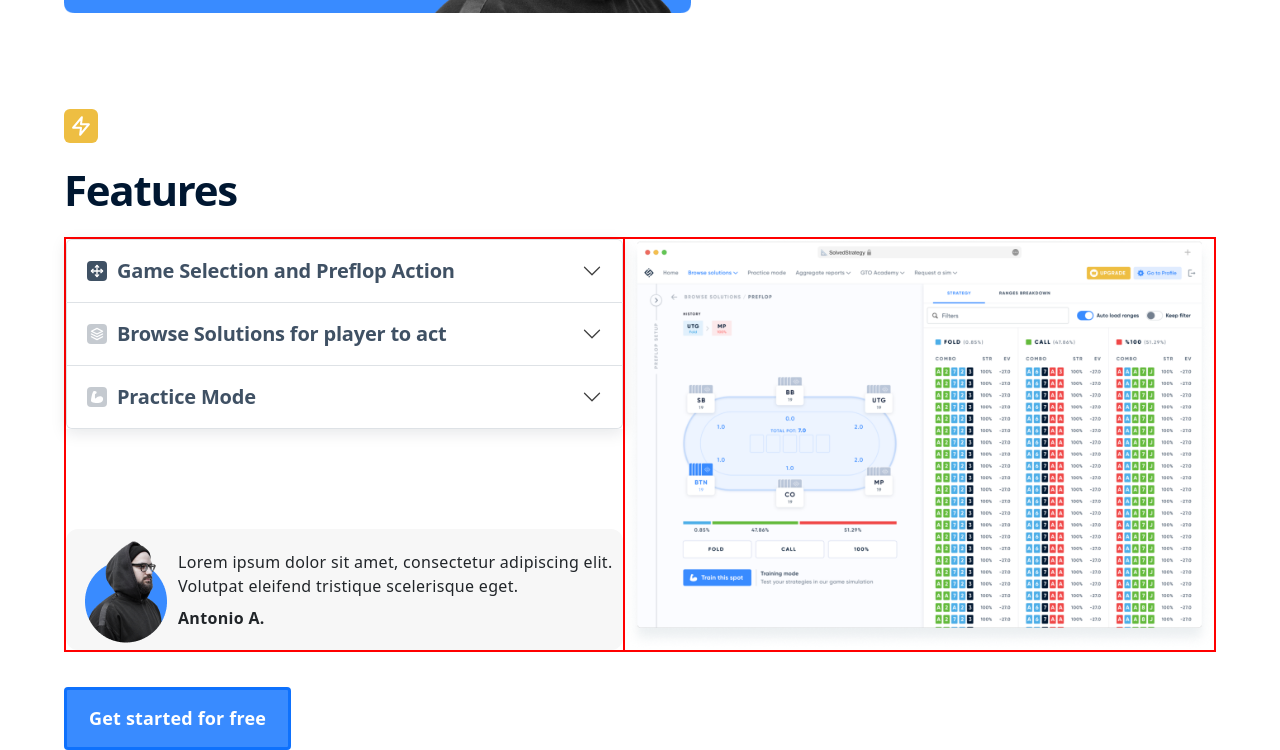
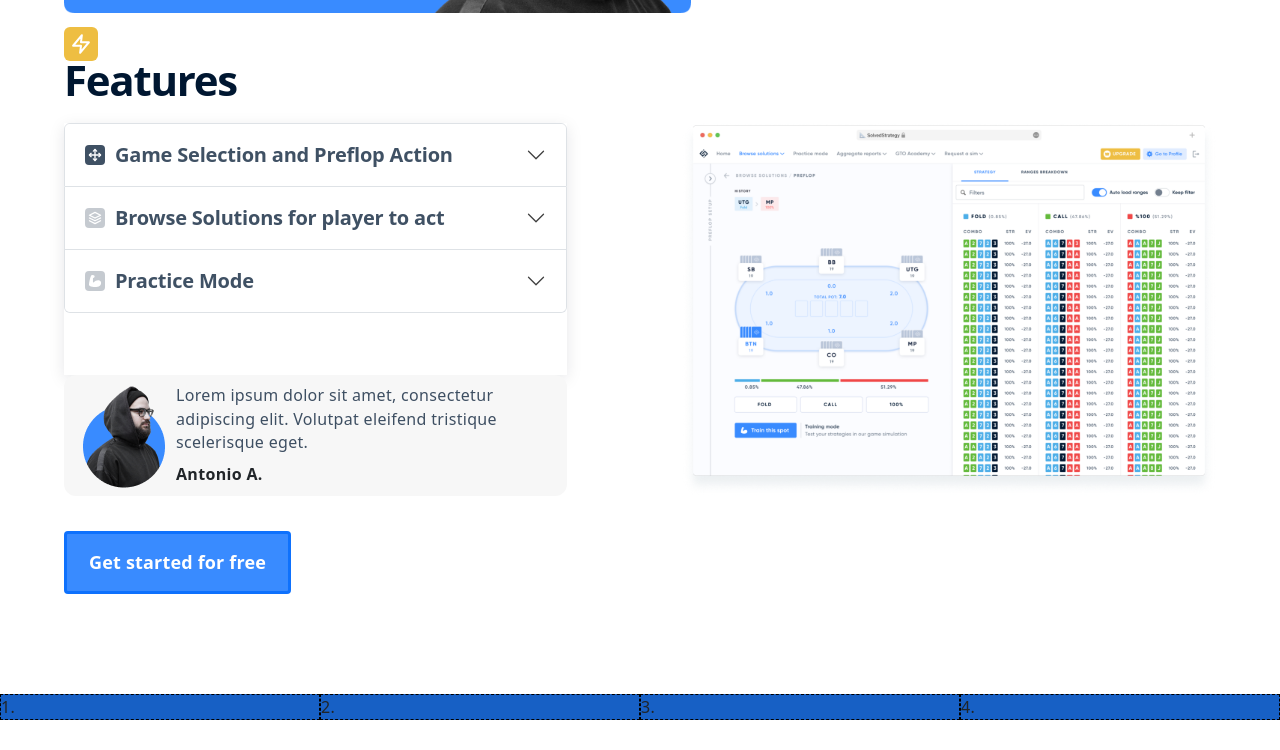
Before and after one commit to Pavel-Vladimirovich/UpWork, a plain HTML site: page index.html in a window 1280 px wide. Shown: the part 1237-1987 px from the top of the page. After the commit the page ends 1957 px from the top, so only its background shows below. Drawn offline with nearby package versions, Linux system fonts and the light colour scheme.

Commit message:
адаптив 30.09

```diff
--- a/index.html
+++ b/index.html
@@ -107,7 +107,9 @@
             <div class="story__item__text-container">
               <h3 class="story__title">Our story</h2>
                 <p class="story__text">Lorem ipsum dolor sit amet, consectetur adipiscing elit. Volutpat eleifend
-                  tristique scelerisque eget. Lorem ipsum dolor sit amet consectetur, adipisicing elit. Hic voluptate, asperiores modi sequi neque deserunt doloribus reiciendis dolorem rerum magnam impedit. Eius veritatis et corrupti? Aliquid eius amet corporis quam.</p>
+                  tristique scelerisque eget. Lorem ipsum dolor sit amet consectetur, adipisicing elit. Hic voluptate,
+                  asperiores modi sequi neque deserunt doloribus reiciendis dolorem rerum magnam impedit. Eius veritatis
+                  et corrupti? Aliquid eius amet corporis quam.</p>
                 <p class="story__text">Lorem ipsum dolor sit amet, consectetur adipiscing elit. Volutpat eleifend
                   tristique scelerisque eget.</p>
             </div>
@@ -118,19 +120,19 @@
 
       <section class="section__features">
         <div class="section__features__container">
-          <div class="icon section__features-icon"><img src="/img/__features/features.svg" alt="icon"></div>
+          <!-- <div class="icon section__features-icon"><img class="features__icon" src="/img/__features/features.svg" alt="icon"></div> -->
           <h3 class="title section__features-title">Features</h3>
 
           <div class="features">
 
             <div class="features__item_left">
-              <div class="features__accordion">
               <div class="accordion " id="accordionFlushExample">
                 <div class="accordion-item">
                   <h2 class="accordion-header" id="flush-headingOne">
                     <button class="accordion-button collapsed" type="button" data-bs-toggle="collapse"
                       data-bs-target="#flush-collapseOne" aria-expanded="false" aria-controls="flush-collapseOne">
-                        <img class="accordion-img" src="/img/__features/game selection.svg" alt="icon"> Game Selection and Preflop Action
+                      <img class="accordion-img" src="/img/__features/game selection.svg" alt="icon"> Game Selection and
+                      Preflop Action
                     </button>
                   </h2>
                   <div id="flush-collapseOne" class="accordion-collapse collapse" aria-labelledby="flush-headingOne"
@@ -144,7 +146,8 @@
                   <h2 class="accordion-header" id="flush-headingTwo">
                     <button class="accordion-button collapsed" type="button" data-bs-toggle="collapse"
                       data-bs-target="#flush-collapseTwo" aria-expanded="false" aria-controls="flush-collapseTwo">
-                        <img class="accordion-img" src="/img/__features/browse solutions.svg" alt="icon">Browse Solutions for player to act
+                      <img class="accordion-img" src="/img/__features/browse solutions.svg" alt="icon">Browse Solutions
+                      for player to act
                     </button>
                   </h2>
                   <div id="flush-collapseTwo" class="accordion-collapse collapse" aria-labelledby="flush-headingTwo"
@@ -161,14 +164,13 @@
                       <img class="accordion-img" src="/img/__features/practice mode.svg" alt="icon">Practice Mode
                     </button>
                   </h2>
-                    <div id="flush-collapseThree" class="accordion-collapse collapse"
-                      aria-labelledby="flush-headingThree" data-bs-parent="#accordionFlushExample">
+                  <div id="flush-collapseThree" class="accordion-collapse collapse" aria-labelledby="flush-headingThree"
+                    data-bs-parent="#accordionFlushExample">
                     <div class="accordion-body">Placeholder content for this accordion, which is intended to
                       demonstrate the <code>.accordion-flush</code> class. This is the third item's accordion body.
                       Nothing more exciting happening here in terms of content, but just filling up the space to make
                       it look, at least at first glance, a bit more representative of how this would look in a
                       real-world application. lor</div>
-                    </div>
                   </div>
                 </div>
               </div>
@@ -187,8 +189,8 @@
             </div>
 
             <div class="features__item_right">
-              <div class="features__img1">
-                <img src="/img/__features/Safari window.png" class="features__img"  alt="png">
+              <div class="features__container__img">
+                <img src="/img/__features/Safari window.png" class="features__img" alt="window png">
               </div>
             </div>
 
@@ -202,7 +204,14 @@
 
   </main>
   <!--main-->
-  <footer class="page__footer"></footer>
+  <footer class="page__footer">
+    <div class="block">
+      <div class="items1 style__item">1.</div>
+      <div class="items2 style__item">2.</div>
+      <div class="items3 style__item">3.</div>
+      <div class="items4 style__item">4.</div>
+    </div>
+  </footer>
 </body>
 <script src="js/script.js"></script>
 
--- a/sass/style.scss
+++ b/sass/style.scss
@@ -258,11 +258,13 @@ $secondary-color-hover: #1760c5;
 .section__story__container {
   display: flex;
   align-items: center;
-  margin-bottom: 72px;
+  // margin-bottom: 72px;
+  // border: 2px solid red;
+
 
   @media (max-width: 1140px) {
     flex-direction: column-reverse;
-    margin-bottom: clamp(1.1765rem, -0.0172rem + 6.3414vw, 4.2353rem);
+    // margin-bottom: clamp(1.1765rem, -0.0172rem + 6.3414vw, 4.2353rem);
   }
 }
 
@@ -344,6 +346,8 @@ $secondary-color-hover: #1760c5;
 .section__features {}
 
 .section__features__container {
+  // border: 2px solid red;
+
   @media (max-width: 1140px) {
     // display: flex;
     align-items: center;
@@ -352,31 +356,54 @@ $secondary-color-hover: #1760c5;
 }
 
 .section__features-icon {
-//  img{ width: 24px;}
+  .features__icon {
+    width: 34px;
+
+    @media (max-width: 1140px) {
+      width: clamp(1.1765rem, 0.6715rem + 2.6829vw, 2.4706rem);
+    }
+  }
 
   @media (max-width: 1140px) {
     display: inline-block;
     position: relative;
     top: -10px;
     left: 0px;
-    // width: clamp(1.1765rem, 0.6715rem + 2.6829vw, 2.4706rem);
 
   }
 }
 
 .section__features-title {
   // border: 1px solid red;
-  margin: 24px 0px 24px 0px;
-  margin-bottom: 24px;
+  margin: 20px 0px 20px 0px;
+  position: relative;
+
+  // margin-bottom: 24px;
+  &::before {
+    content: '';
+    position: absolute;
+    top: -30px;
+    left: 0px;
+    width: 34px;
+    height: 34px;
+    background: url(/img/__features/features.svg);
+  }
 
   @media (max-width: 1140px) {
-    display: inline-block;
+
+    // display: inline-block;
+    &::before {
+      // width: clamp(1.25rem, 0.8462rem + 1.7949vw, 2.125rem);
+      // height: clamp(1.25rem, 0.8462rem + 1.7949vw, 2.125rem);
+      top: 6px;
+      left: -35px;
+    }
   }
 
 }
 
 .features {
-  border: 1px solid red;
+  // border: 2px solid rgb(0, 0, 0);
   display: flex;
   justify-content: space-between;
 
@@ -390,28 +417,38 @@ $secondary-color-hover: #1760c5;
 .features__item_left {
   display: flex;
   flex-direction: column;
-  justify-content: space-between;
-  border: 1px solid red;
-  flex: 0 1 675px;
+  // justify-content: space-between;
+  // border: 2px solid red;
+  flex: 0 1 575px;
+  width: 100%;
+  margin-right: 10%;
+
+  @media (max-width: 1140px) {
+    margin: 0px 0px 20px 0px;
+    flex-basis: auto;
+  }
+}
+
+.features__item_right {
+  flex: 0 2 auto;
   // max-width: 675px;
 
 }
 
-.features__item_right {
-  flex: 0 1 auto;
-  // max-width: 675px;
+.features__container__img {
+  // border: 2px solid rgb(15, 174, 47);
+  // width: 100%;
+
+  & .features__img {
+    object-fit: cover;
+    max-width: 100%;
+    // border: 2px solid red;
+  }
 }
 
-.features__img {
-  object-fit: cover;
-  max-width: 100%;
-  // max-width: calc(350px + (400 - 350) * ((100vw - 320px) / (1470 - 320)));
 
-  border: 1px solid red;
-
-}
-
-.features__accordion {
+.accordion {
+  flex: 1 0 auto;
   background: #FFFFFF;
   box-shadow: 0px 4px 15px rgba(10, 21, 39, 0.1);
 
@@ -462,7 +499,17 @@ $secondary-color-hover: #1760c5;
     // padding-left: 10px;
   }
 
-  .qoute__text {}
+  .qoute__text {
+    font-weight: 400;
+    font-size: 16px;
+    line-height: 145%;
+    color: #001731;
+    opacity: 0.75;
+
+    @media (max-width: 1140px) {
+      font-size: clamp(0.8235rem, 0.7776rem + 0.2440vw, 0.9412rem);
+    }
+  }
 
   .quote__author {
     margin-top: 8px;
@@ -475,8 +522,40 @@ $secondary-color-hover: #1760c5;
 .button__feature {
   padding: 15px 22px;
   margin-top: 35px;
+
+  @media (max-width: 450px) {
+    min-width: 100%;
+  }
 }
 
 .button_primary {
   @extend %button_style_primary
 }
+
+
+.block {
+  margin-top: 100px;
+  display: flex;
+
+  .style__item {
+    background-color: #1760c5;
+    width: 300px;
+    border: 1px dashed black;
+  }
+
+  .items1 {
+    flex: 1 2 auto;
+  }
+
+  .items2 {
+    flex: 1 1 auto;
+  }
+
+  .items3 {
+    flex: 1 1 auto;
+  }
+
+  .items4 {
+    flex: 1 1 auto;
+  }
+}
```
Also changed, not shown: css/style.css, 1 other file. Lines whose indentation alone changed are shown as unchanged.
